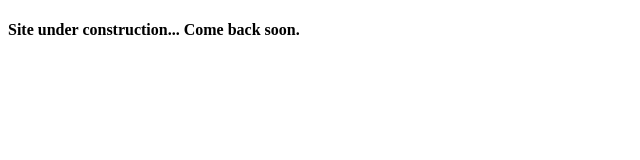
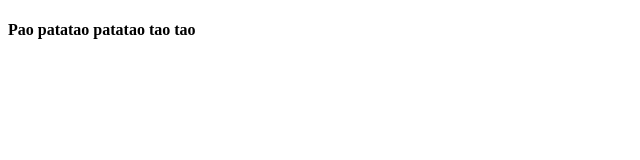
Before and after one commit to zeitgeist7/zeitgeist7.github.io, a plain HTML site: page index.html in a window 1280 px wide. Shown: the whole page, without its empty margins (0-640 px from the left). Drawn offline with Linux system fonts and the light colour scheme.

Commit message:
Happy to have website yo!

```diff
--- a/index.html
+++ b/index.html
@@ -5,6 +5,6 @@
 	<title>ShunyaEk</title>
 </head>
 <body>
-	<h4>Site under construction... Come back soon.</h4>
+	<h4>Pao patatao patatao tao tao</h4>
 </body>
 </html>
```
